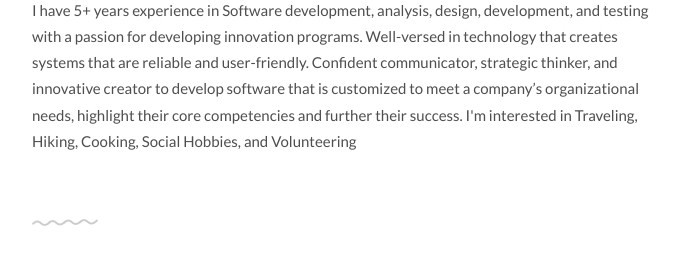
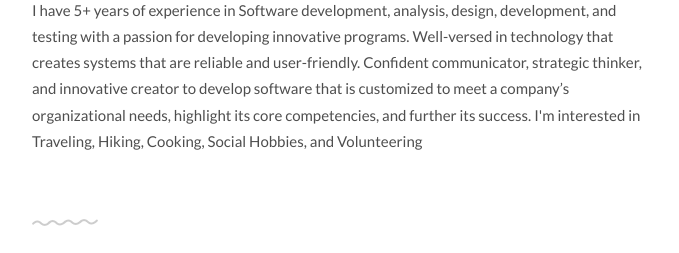
Before and after one commit to ZayMMM/ZayMMM.github.io, a plain HTML site: page index.html in a window 1280 px wide. Shown: the part 350-603 px from the top of the page, without its empty margins (297-976 px from the left). Drawn offline with Linux system fonts and the light colour scheme.

Commit message:
- update profile data

```diff
--- a/index.html
+++ b/index.html
@@ -53,7 +53,7 @@
 					<h1>I live in<br><span id="typed"></span></h1>
 				</div>
 				<p>
-					I have 5+ years experience in Software development, analysis, design, development, and testing with a passion for developing innovation programs. Well-versed in technology that creates systems that are reliable and user-friendly. Confident communicator, strategic thinker, and innovative creator to develop software that is customized to meet a company’s organizational needs, highlight their core competencies and further their success. I'm interested in Traveling, Hiking, Cooking, Social Hobbies, and Volunteering
+					I have 5+ years of experience in Software development, analysis, design, development, and testing with a passion for developing innovative programs. Well-versed in technology that creates systems that are reliable and user-friendly. Confident communicator, strategic thinker, and innovative creator to develop software that is customized to meet a company’s organizational needs, highlight its core competencies, and further its success. I'm interested in Traveling, Hiking, Cooking, Social Hobbies, and Volunteering
 				</p>
 			</div>
 		</div>
```
